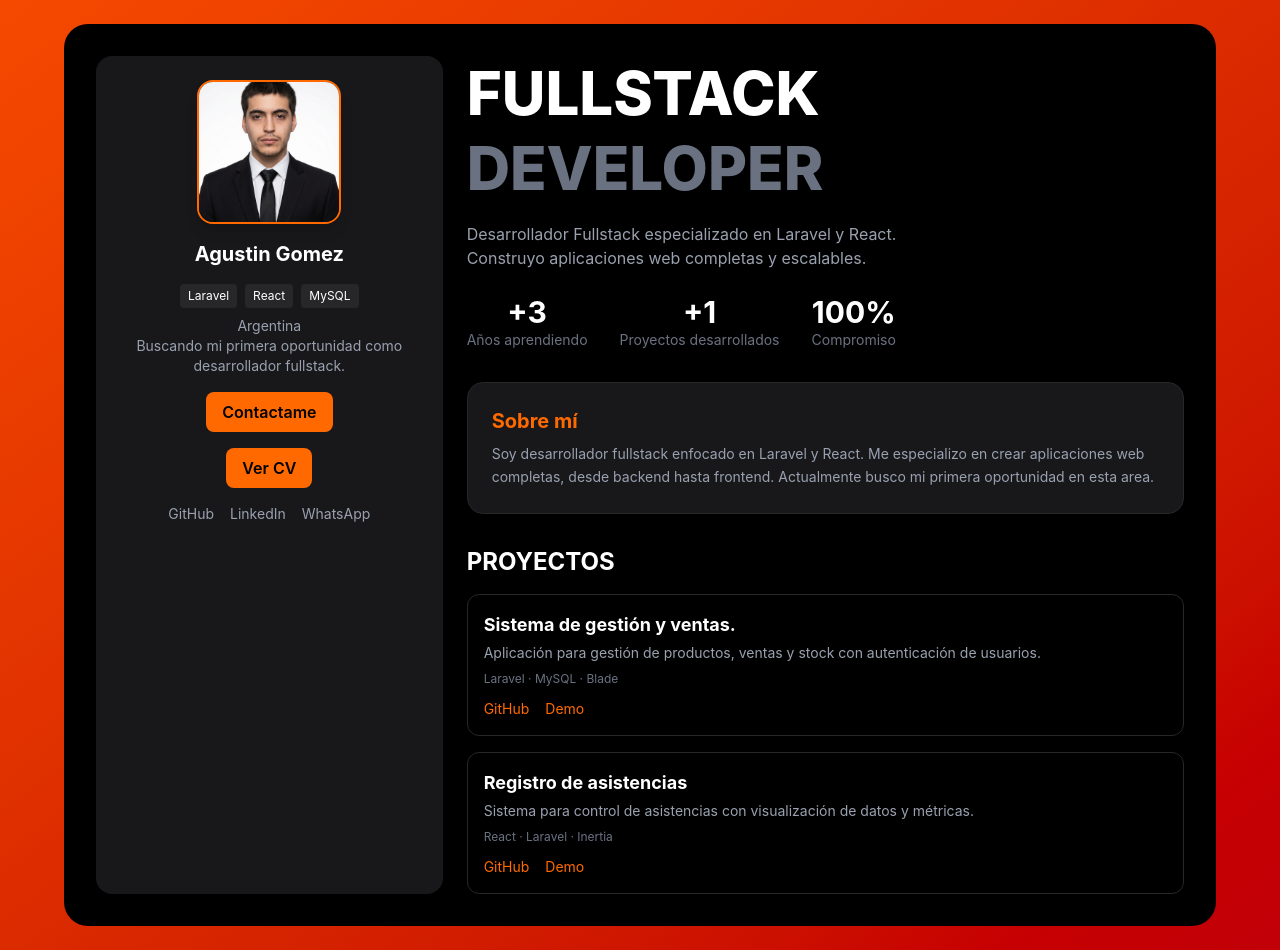
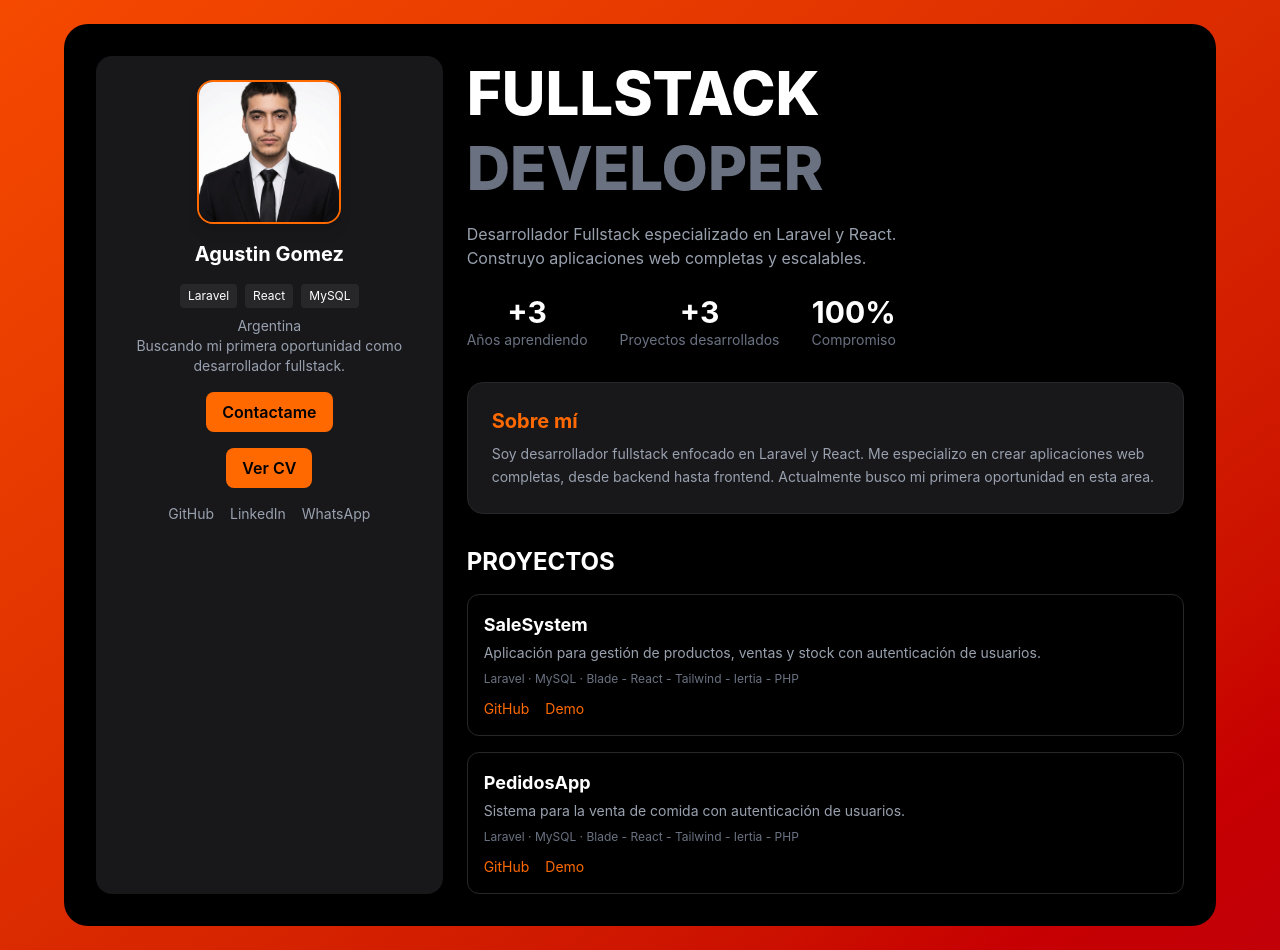
Before and after one commit to GomezBrianJoelAgustin/portafolioReact, a React app: page / in a window 1280 px wide. Built offline with nearby package versions, Linux system fonts and the light colour scheme; the HTML template or start-up script is replaced by a standard one.

Commit message:
fix: I put in a new app order project, I need to put the link to render

```diff
--- a/src/App.tsx
+++ b/src/App.tsx
@@ -10,18 +10,18 @@ type ProjectType = {
 
 const projects: ProjectType[] = [
   {
-    title: "Sistema de gestión y ventas.",
+    title: "SaleSystem",
     desc: "Aplicación para gestión de productos, ventas y stock con autenticación de usuarios.",
     github: "https://github.com/GomezBrianJoelAgustin/SaleSystem",
     demo: "https://salesystem-816l.onrender.com/",
-    tech: "Laravel · MySQL · Blade",
+    tech: "Laravel · MySQL · Blade - React - Tailwind - Iertia - PHP",
   },
   {
-    title: "Registro de asistencias",
-    desc: "Sistema para control de asistencias con visualización de datos y métricas.",
-    github: "https://github.com/tuusuario/proyecto2",
+    title: "PedidosApp",
+    desc: "Sistema para la venta de comida con autenticación de usuarios.",
+    github: "https://github.com/GomezBrianJoelAgustin/pedidosapp",
     demo: "https://proyecto2.vercel.app",
-    tech: "React · Laravel · Inertia",
+    tech: "Laravel · MySQL · Blade - React - Tailwind - Iertia - PHP",
   },
 ];
 
@@ -30,7 +30,6 @@ function App() {
     <div className="bg-gradient-to-br from-orange-600 to-red-700 min-h-screen flex items-center justify-center p-6">
       <div className="bg-black text-white w-full max-w-6xl rounded-3xl p-8 grid grid-cols-1 md:grid-cols-3 gap-6">
 
-        {/* Sidebar */}
         <div className="bg-zinc-900 rounded-2xl p-6 flex flex-col items-center text-center">
           <img
             src={profile}
@@ -51,7 +50,6 @@ function App() {
             Buscando mi primera oportunidad como desarrollador fullstack.
           </p>
 
-          {/* CTA (esto faltaba) */}
           <a
             href="https://mail.google.com/mail/?view=cm&fs=1&to=agustingomez02000@gmail.com"
             target="_blank"
@@ -61,14 +59,13 @@ function App() {
           </a>
 
           <a
-            href="/CV-Agustin-Gomez.pdf"
+            href="/CV_Agustin_Gomez.pdf"
             target="_blank"
             className="mt-4 inline-block bg-orange-500 text-black px-4 py-2 rounded-lg font-semibold hover:bg-orange-600 transition"
           >
             Ver CV
           </a>
 
-          {/* Links */}
           <div className="flex gap-4 mt-4">
             <a
               href="https://github.com/GomezBrianJoelAgustin"
@@ -98,10 +95,8 @@ function App() {
           </div>
         </div>
 
-        {/* Contenido */}
         <div className="md:col-span-2 space-y-8">
 
-          {/* Hero */}
           <div>
             <h1 className="text-4xl md:text-6xl font-extrabold leading-tight">
               FULLSTACK <br />
@@ -113,15 +108,13 @@ function App() {
               Construyo aplicaciones web completas y escalables.
             </p>
 
-            {/* Stats */}
             <div className="flex gap-8 mt-6">
               <Stat number="+3" label="Años aprendiendo" />
-              <Stat number="+1" label="Proyectos desarrollados" />
+              <Stat number="+3" label="Proyectos desarrollados" />
               <Stat number="100%" label="Compromiso" />
             </div>
           </div>
 
-          {/* About me */}
           <div className="bg-zinc-900 rounded-2xl p-6 border border-zinc-800 hover:border-orange-500 transition-all duration-300">
             <h2 className="text-xl font-bold mb-2 text-orange-500">
               Sobre mí
@@ -134,7 +127,6 @@ function App() {
             </p>
           </div>
 
-          {/* Proyectos */}
           <div>
             <h2 className="text-2xl font-bold mb-4">PROYECTOS</h2>
 
@@ -166,7 +158,6 @@ function Project({ title, desc, github, demo, tech }: ProjectType) {
       <h3 className="font-bold text-lg">{title}</h3>
       <p className="text-gray-400 text-sm mt-1">{desc}</p>
 
-      {/* Stack (esto faltaba) */}
       <p className="text-xs text-gray-500 mt-2">{tech}</p>
 
       <div className="flex gap-4 mt-3">
```
Also changed, not shown: 2 other files (tests, documents, lock files or other folders).
